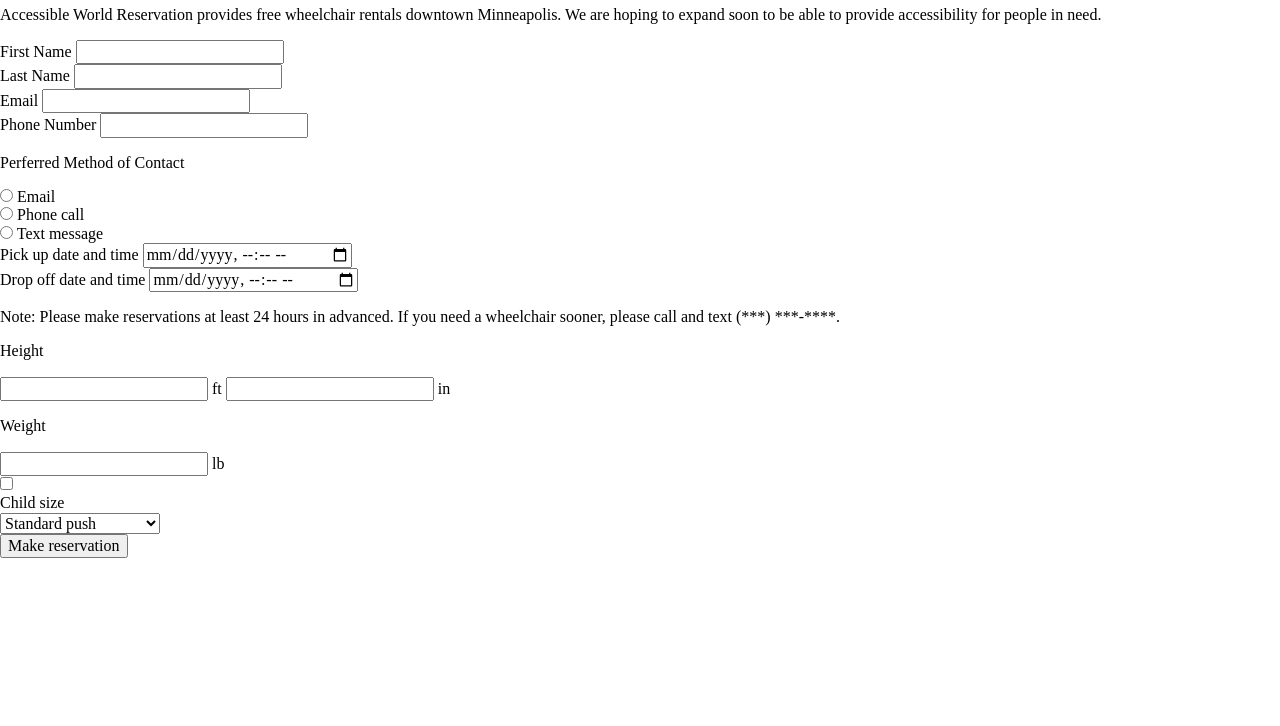
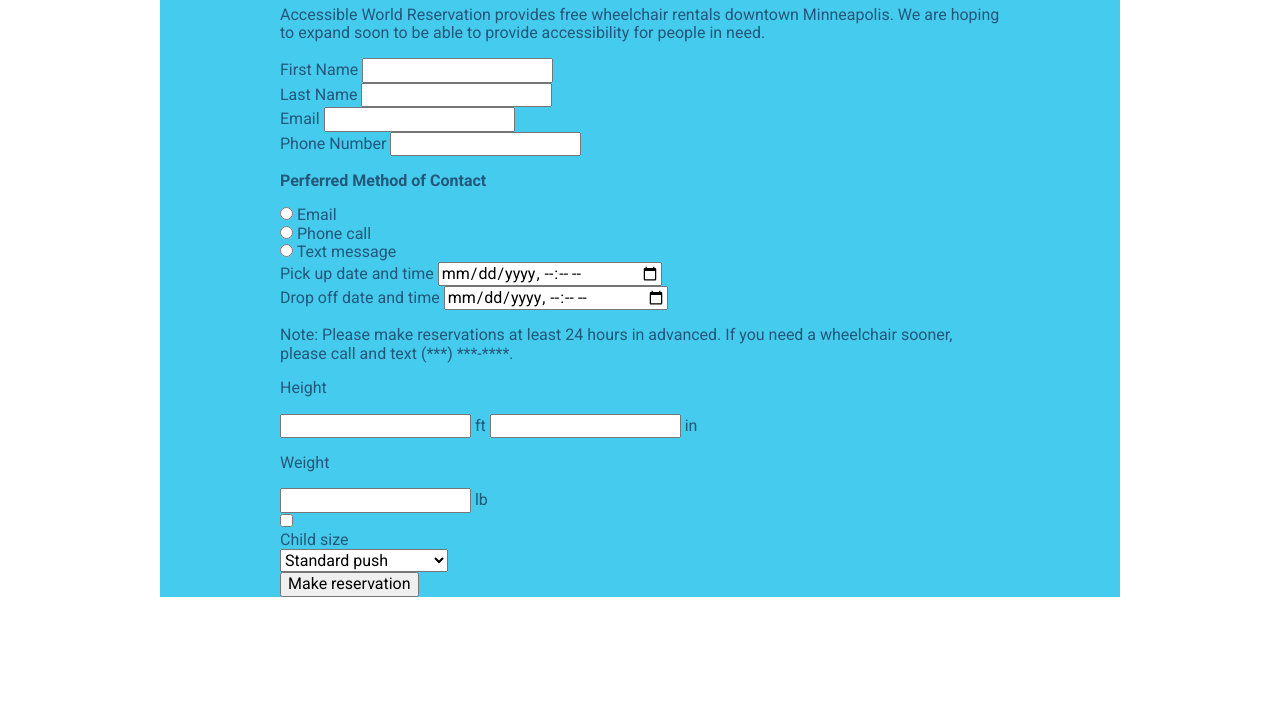
Before and after one commit to disabledtenacity/wheelchair-reservation, a plain HTML site: page index.html in a window 1280 px wide. Shown: the part 74-800 px from the top of the page. Drawn offline with Linux system fonts and the light colour scheme.

Commit message:
Worked on CSS.

```diff
--- a/css/styles.css
+++ b/css/styles.css
@@ -22,19 +22,34 @@ b/* ======== Table of Contents ========
 :root{
     /* ======== Fonts ======== */
     /* Font families */
+    --ff-body: 'Roboto', sans-serif;
+    /* Font sizes */
+    --fs-h1: 2rem;
+    --fs-body: 1.2rem;
+    /* Font weights */
+    --fw-400: 400;
+    --fw-500: 500;
+    --fw-700: 700;
+    /* ======== Colors ======== */
+    --drk-blue: hsl(204, 54%, 31%);
+    --teal: hsl(180, 52%, 91%);
+    --lgt-blue: hsl(192, 82%, 60%);
+    /* ========  */
+}
 
-    /* Font sizes */
-
-    /* Font weights */
-
-    /* ======== Colors ======== */
-
-    /* ========  */
+.background--color{
+    background-color: var(--lgt-blue);
+    max-width: 60rem;
+    margin: 0 auto;
 }
 
 .page__container{
     margin: 0 auto;
-    max-width: 90rem;
+    max-width: 45rem;
+    font-family: var(--ff-body);
+    font-size: fs;
+    font-weight: var(--ff-body);
+    color: var(--drk-blue);
 }
 
 /* ======== 2. Layout ======== */
@@ -42,7 +57,14 @@ b/* ======== Table of Contents ========
 /* 2.2 Flex */
 /* ======== 3. Typography ======== */
 
+.header__title{
+    font-size: var(--fs-h1);
+    font-weight: var(--fw-500);
+}
 
+.form__subheading{
+    font-weight: var(--fw-700);
+}
 
 /* ======== 4. Utilities ======== */
 
@@ -50,12 +72,13 @@ a{
     text-decoration: none;
 }
 
-img{
-    max-width: 100%;
-}
-
 /* ======== 5. Sections ======== */
 
 
 
 /* ======== 6. Conponents ======== */
+
+
+br{
+    margin-bottom: 0.75rem;
+}
--- a/index.html
+++ b/index.html
@@ -6,8 +6,11 @@
     <title>Accessible World Wheelchair Reservation Form</title>
     <link rel="stylesheet" href="css/normalize.css">
     <link rel="stylesheet" href="css/styles.css">
-</head>
+    <link rel="preconnect" href="https://fonts.googleapis.com">
+<link rel="preconnect" href="https://fonts.gstatic.com" crossorigin>
+<link href="https://fonts.googleapis.com/css2?family=Roboto:wght@400;500;700&display=swap" rel="stylesheet">
 <body>
+    <section class="background--color">
         <section class="page__container">
             <header class="header">
                 <h1 class="header__title">Accessible World Wheelchair Reservation Form</h1>
@@ -64,5 +67,6 @@
             </form>
         </section>
     </section>
+</section>
 </body>
 </html>
```
Lines whose indentation alone changed are shown as unchanged.
